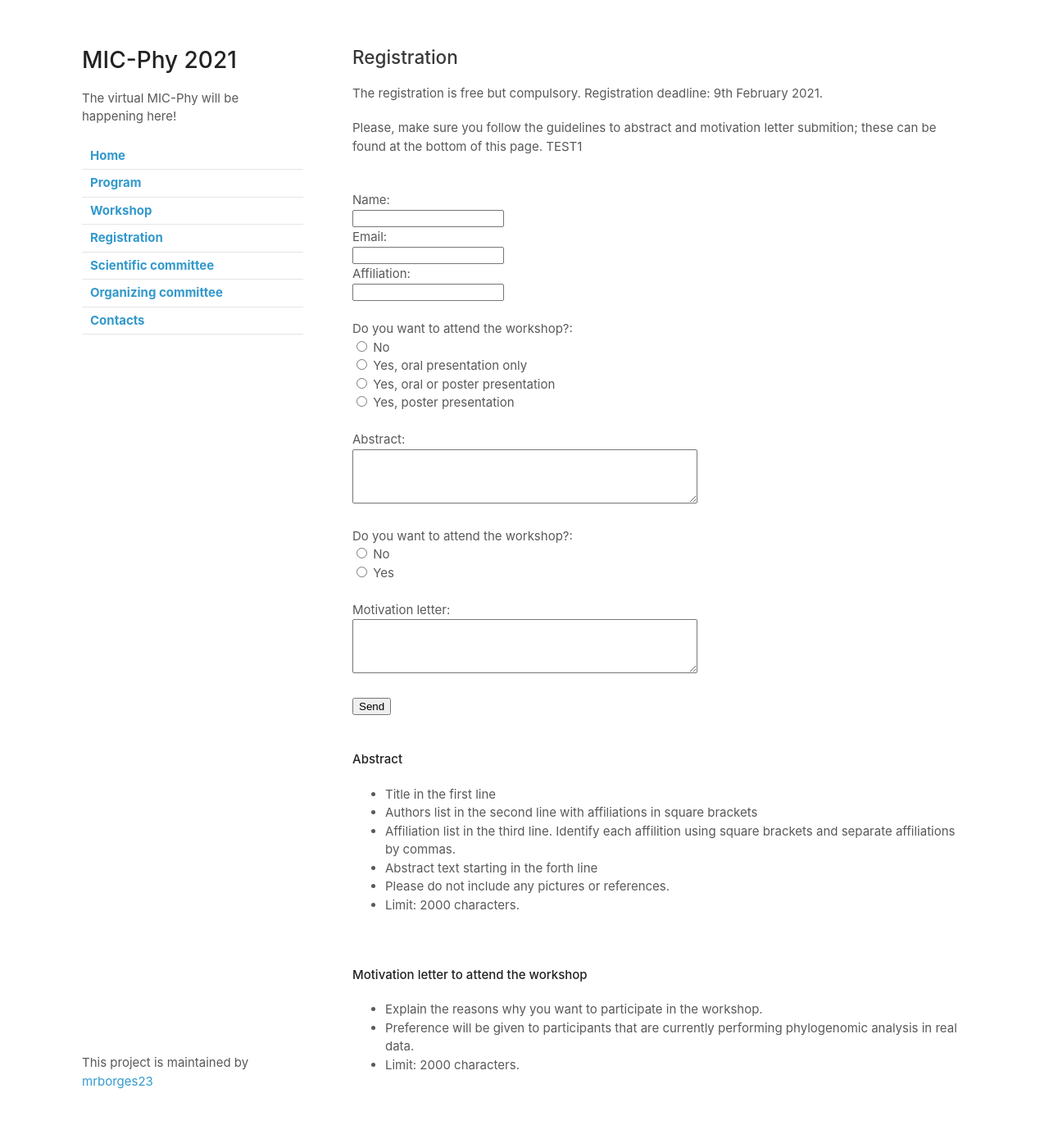
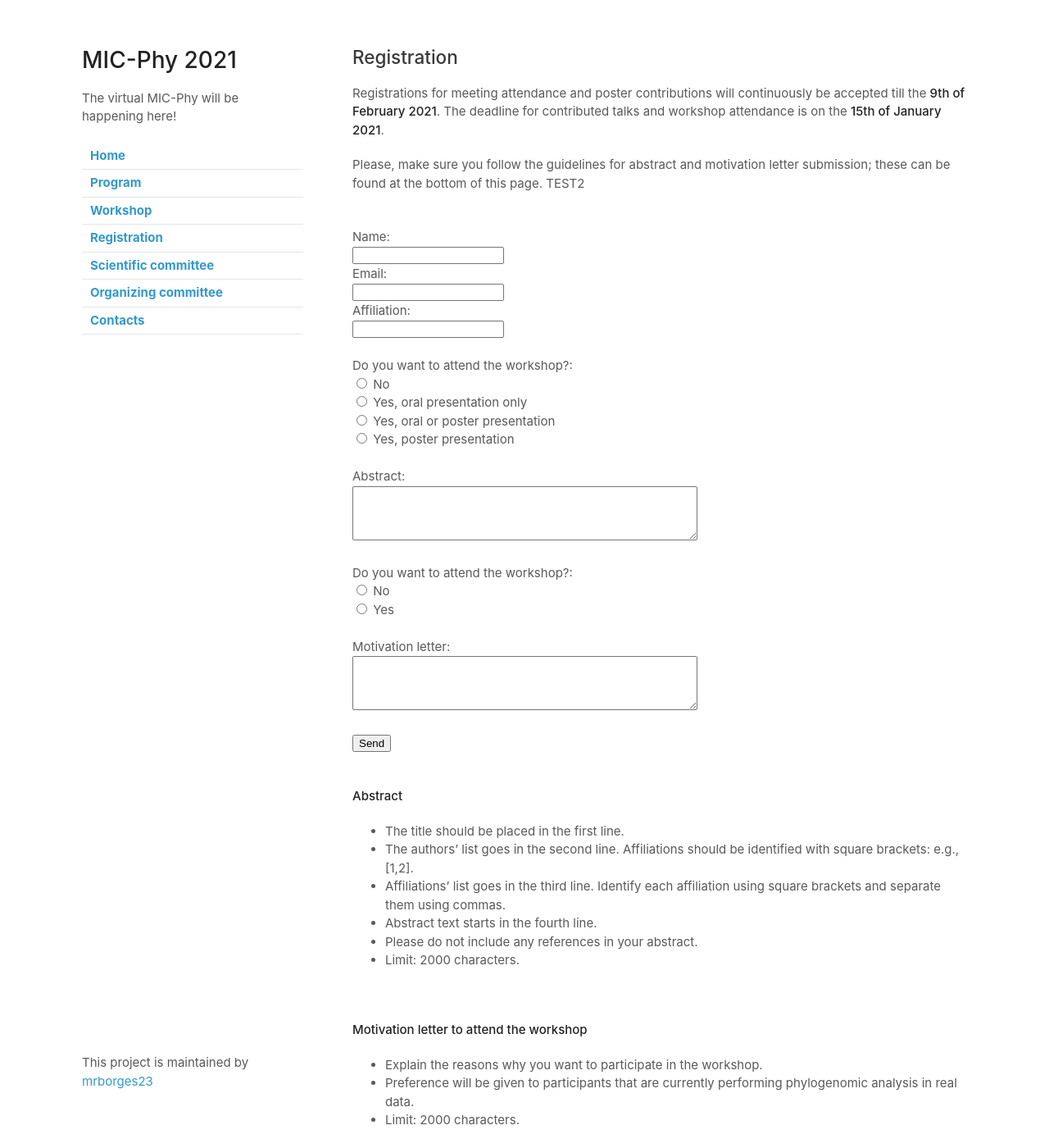
Before and after one commit to mrborges23/micphy2021, a Jekyll site: the page built from registration.md, in a window 1280 px wide and 1400 px high. Shown: the whole window at 82% size. Built offline with Jekyll 4.4.1, drawn with Linux system fonts in a browser that asks for light colours; our own code applies the rules of GitHub Pages for plain Markdown files.

Commit message:
Few changes

```diff
--- a/registration.md
+++ b/registration.md
@@ -1,8 +1,8 @@
 ## Registration
 
-The registration is free but compulsory. Registration deadline: 9th February 2021.
+Registrations for meeting attendance and poster contributions will continuously be accepted till the **9th of February 2021**. The deadline for contributed talks and workshop attendance is on the **15th of January 2021**.
 
-Please, make sure you follow the guidelines to abstract and motivation letter submition; these can be found at the bottom of this page. TEST1
+Please, make sure you follow the guidelines for abstract and motivation letter submission; these can be found at the bottom of this page. TEST2
 
 <form name="submit-to-google-sheet" id="form" onSubmit="alert('Thanks for your registration! We will check your submitted data and send you a confimatory email.');">
   <br>
@@ -22,17 +22,17 @@ Please, make sure you follow the guidelines to abstract and motivation letter su
   <input type="radio" name="question1" value="4"> Yes, poster presentation <br><br>
 
   Abstract:<br>
-  <textarea rows="4" cols="50" name="abstract"></textarea>
+  <textarea rows="4" cols="50" maxlength="2000" name="abstract"></textarea>
   <br><br>
 
   Do you want to attend the workshop?: <br>
   <input type="radio" name="question2" value="1"> No <br>
   <input type="radio" name="question2" value="2"> Yes <br><br>
   Motivation letter:<br>
-  <textarea rows="4" cols="50" name="letter"></textarea>
+  <textarea rows="4" cols="50"  maxlength="2000"  name="letter"></textarea>
 
   <br><br>
-  <button type="submit" onclick="window.location.reload();">Send</button>
+  <button type="submit">Send</button>
 </form>
 <br>
 
@@ -49,11 +49,11 @@ Please, make sure you follow the guidelines to abstract and motivation letter su
 </script>
 
 **Abstract**
-* Title in the first line
-* Authors list in the second line with affiliations in square brackets
-* Affiliation list in the third line. Identify each affilition using square brackets and separate affiliations by commas.
-* Abstract text starting in the forth line
-* Please do not include any pictures or references.
+* The title should be placed in the first line.
+* The authors' list goes in the second line. Affiliations should be identified with square brackets: e.g., [1,2].
+* Affiliations' list goes in the third line. Identify each affiliation using square brackets and separate them using commas.
+* Abstract text starts in the fourth line.
+* Please do not include any references in your abstract.
 * Limit: 2000 characters.
 
 <br>
```
Also changed, not shown: index.md (+6 -6 lines), workshop.md (+3 -3 lines).
